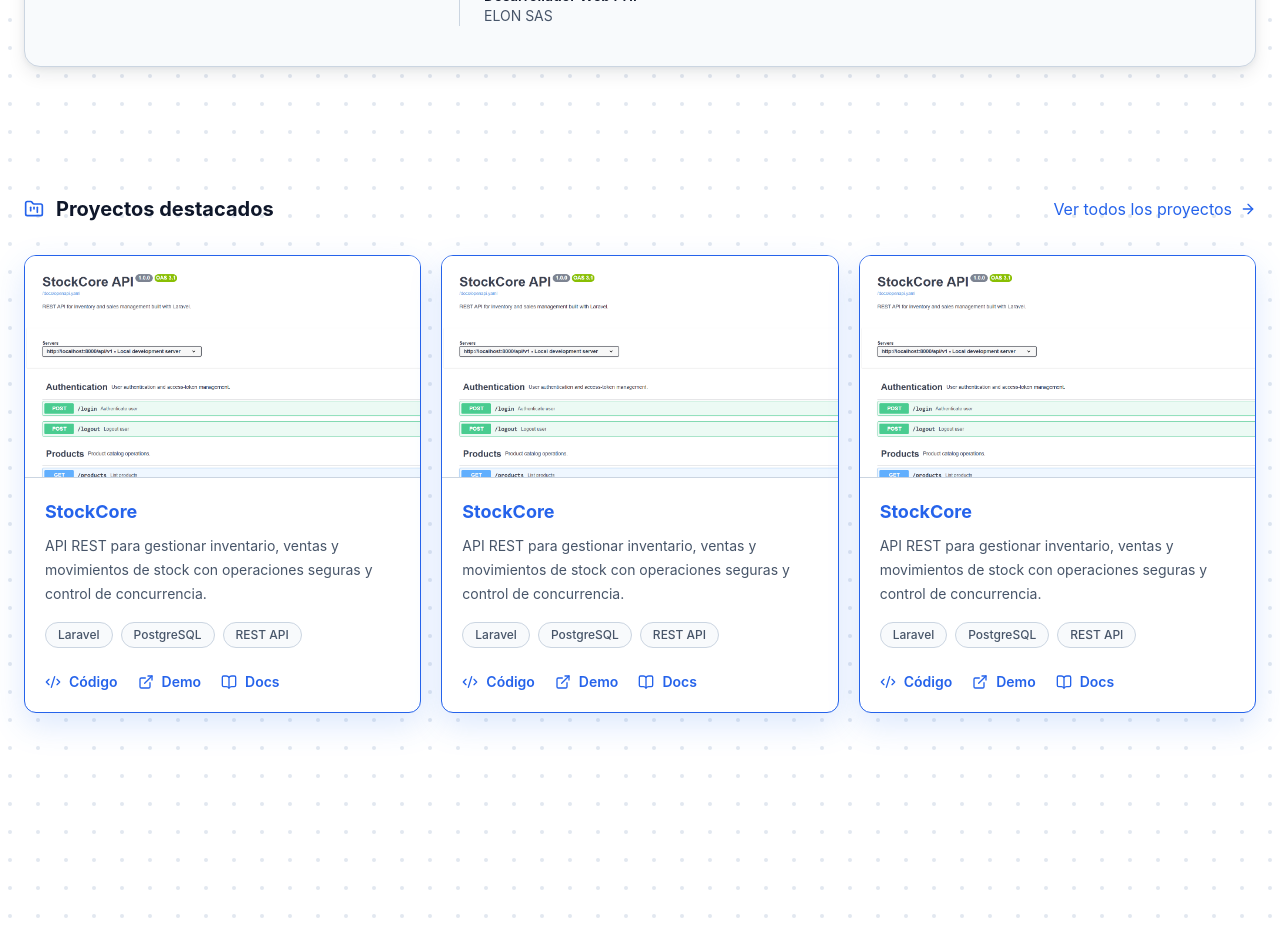
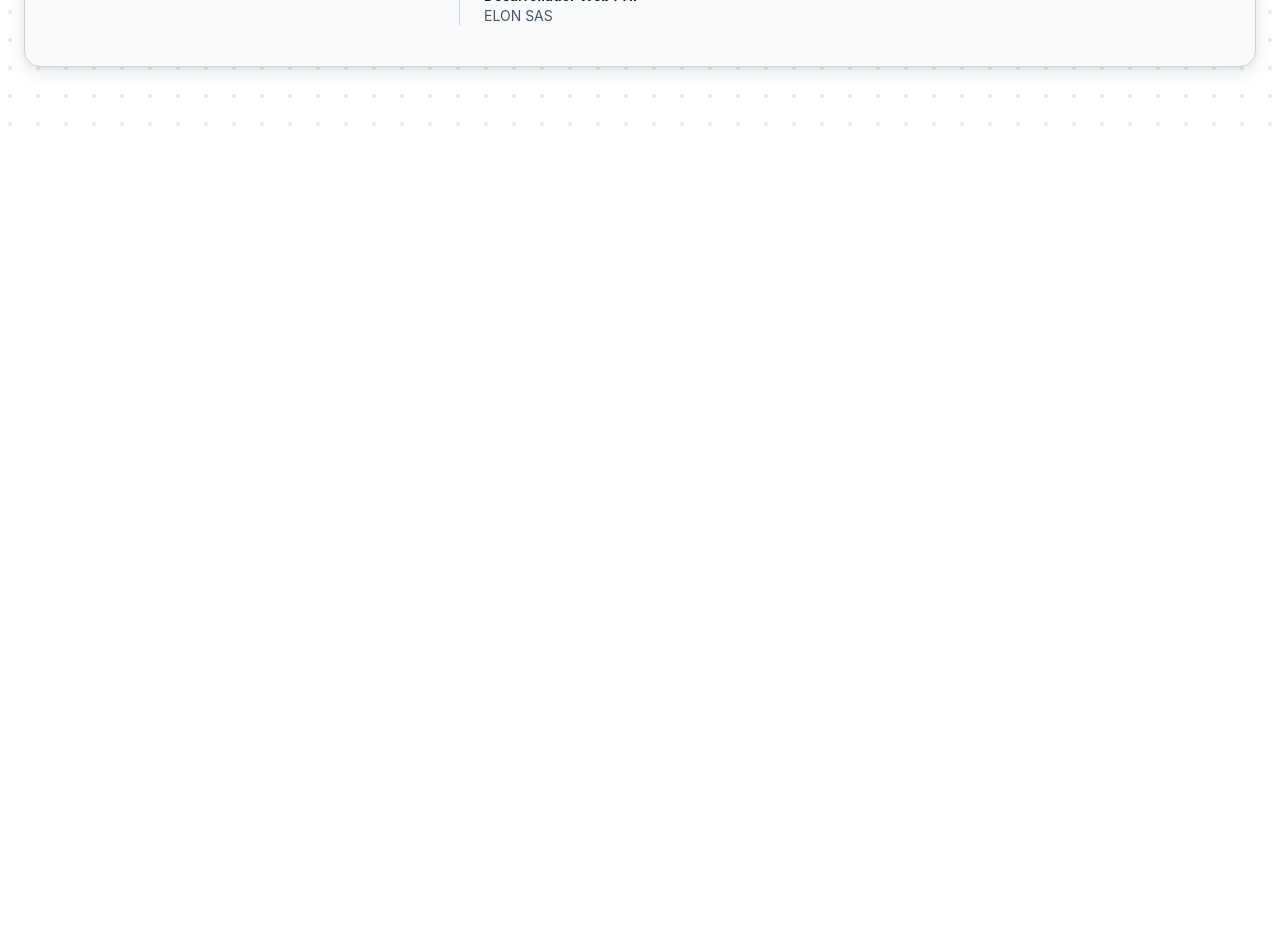
Before and after one commit to josecarlosonate/Portafolio, a React app: page / in a window 1280 px wide. Shown: the part 1300-2231 px from the top of the page. After the commit the page ends 1431 px from the top, so only its background shows below. Built offline with nearby package versions, Linux system fonts and the light colour scheme; the HTML template or start-up script is replaced by a standard one.

Commit message:
feat: se desmonta seccion projects de app

```diff
--- a/src/App.tsx
+++ b/src/App.tsx
@@ -5,7 +5,6 @@
 import Hero from "./components/Hero";
 import About from "./components/About";
 import DotGrid from "./components/DotGrid/DotGrid";
-import Projects from "./components/Projects";
 
 
 function getInitialTheme(): Theme {
@@ -33,14 +32,18 @@
       <div className="relative z-10 bg-background">
         <Hero language={language} />
         <About language={language} />
-        <Projects language={language} />
 
         <div className="absolute inset-0 z-0">
-          <DotGrid dotSize={4} gap={24}
+          <DotGrid
+            dotSize={4}
+            gap={24}
             baseColor={theme === "dark" ? "#1E293B" : "#E2E8F0"}
             activeColor={theme === "dark" ? "#60A5FA" : "#2563EB"}
-            proximity={120} shockRadius={260}
-            shockStrength={5} resistance={750} returnDuration={1.5}
+            proximity={120}
+            shockRadius={260}
+            shockStrength={5}
+            resistance={750}
+            returnDuration={1.5}
           />
         </div>
 
--- a/src/components/Projects.tsx
+++ b/src/components/Projects.tsx
@@ -1,12 +1,14 @@
 import { ArrowRight, BookOpen, Code2, ExternalLink, FolderKanban } from "lucide-react";
 import { ProjectsTranslations } from "../translations/projects"
 import type { Language } from "../types/language"
+import type { Theme } from "../types/theme";
 
 type ProjectsProps = {
     language: Language
+    theme: Theme
 }
 
-function Projects({ language }: ProjectsProps) {
+function Projects({ language, theme }: ProjectsProps) {
     const translations = ProjectsTranslations[language];
     const array = Array.from({ length: 3 });
 
@@ -36,14 +38,14 @@
                         {array.map((_, index) => (
                             <article
                                 key={index}
-                                className="flex min-w-0 flex-col overflow-hidden rounded-xl border border-border
-                                    bg-background border-primary shadow-[0_12px_32px_rgb(59_130_246_/_0.18)]
+                                className="flex min-w-0 flex-col overflow-hidden rounded-xl border
+                                    bg-background border-primary shadow-[0_12px_32px_rgb(59_130_246/0.18)]
                                     transition-transform duration-300 ease-out
                                     hover:-translate-y-1.5"
                             >
                                 <div className="aspect-video w-full overflow-hidden border-b border-border">
                                     <img
-                                        src="/images/projects/stockcore.png"
+                                        src={theme === 'light' ? "/images/projects/stockcore_dark.png" : "/images/projects/stockcore.png"}
                                         alt="StockCore API documentation"
                                         className="h-full w-full object-cover object-top"
                                     />
```
Also changed, not shown: public/images/projects/stockcore_dark.png (added).
